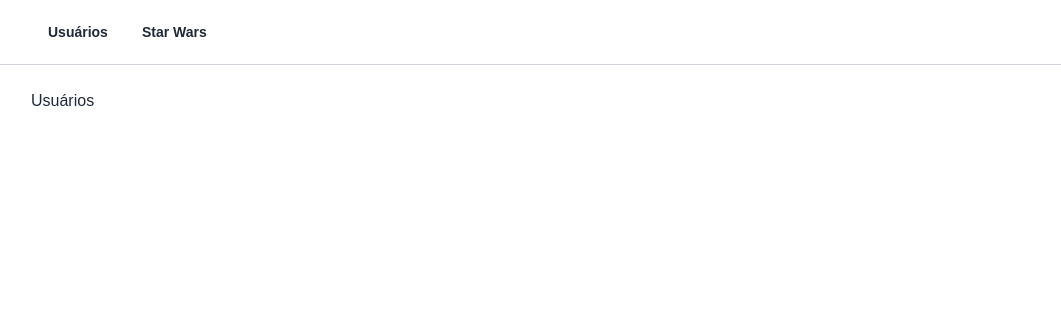
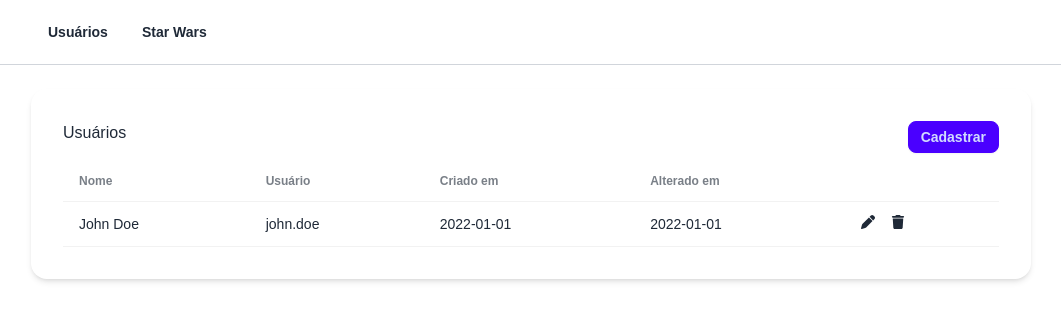
Before and after one commit to wesleyalves-dev/comunica-in, a Next.js app in the folder frontend/: page /usuarios in a window 1280 px wide. Shown: the top 320 px of the page, without its empty margins (109-1170 px from the left). Built offline with nearby package versions, Linux system fonts and the light colour scheme.

Commit message:
refactor: criada tabela de usuários

```diff
--- a/frontend/package.json
+++ b/frontend/package.json
@@ -15,7 +15,8 @@
     "daisyui": "^4.12.23",
     "next": "15.1.6",
     "react": "^19.0.0",
-    "react-dom": "^19.0.0"
+    "react-dom": "^19.0.0",
+    "react-icons": "^5.4.0"
   },
   "devDependencies": {
     "@eslint/eslintrc": "^3",
--- /dev/null
+++ b/frontend/src/app/(private)/usuarios/components/index.ts
@@ -0,0 +1 @@
+export { UserTableRow } from "./user-table-row";
--- /dev/null
+++ b/frontend/src/app/(private)/usuarios/components/user-table-row.tsx
@@ -0,0 +1,30 @@
+import { FaPen, FaTrash } from "react-icons/fa6";
+
+import type { User } from "@/services/user";
+
+interface UserTableRow {
+  user: User;
+}
+
+export function UserTableRow({ user }: UserTableRow) {
+  return (
+    <tr>
+      <td>{user.name}</td>
+      <td>{user.username}</td>
+      <td>{user.createdAtFormatted}</td>
+      <td>{user.updatedAtFormatted}</td>
+      <td className="flex flex-row gap-4">
+        <div className="dui-tooltip" data-tip="Editar">
+          <button>
+            <FaPen />
+          </button>
+        </div>
+        <div className="dui-tooltip" data-tip="Excluir">
+          <button>
+            <FaTrash />
+          </button>
+        </div>
+      </td>
+    </tr>
+  );
+}
--- a/frontend/src/app/(private)/usuarios/page.tsx
+++ b/frontend/src/app/(private)/usuarios/page.tsx
@@ -1,3 +1,46 @@
+import { UserTableRow } from "./components";
+
 export default function Usuarios() {
-  return <h1>Usuários</h1>;
+  const users = [
+    {
+      id: "1",
+      name: "John Doe",
+      username: "john.doe",
+      createdAt: new Date("2022-01-01").toISOString(),
+      updatedAt: new Date("2022-01-01").toISOString(),
+      createdAtFormatted: "2022-01-01",
+      updatedAtFormatted: "2022-01-01",
+    },
+  ];
+
+  return (
+    <div>
+      <div className="dui-card shadow-md">
+        <div className="dui-card-body">
+          <div>
+            <h1 className="inline">Usuários</h1>
+            <button className="dui-btn dui-btn-sm float-end dui-btn-primary">
+              Cadastrar
+            </button>
+          </div>
+          <table className="dui-table">
+            <thead>
+              <tr>
+                <th>Nome</th>
+                <th>Usuário</th>
+                <th>Criado em</th>
+                <th>Alterado em</th>
+                <th />
+              </tr>
+            </thead>
+            <tbody>
+              {users.map((user) => (
+                <UserTableRow key={user.id} user={user} />
+              ))}
+            </tbody>
+          </table>
+        </div>
+      </div>
+    </div>
+  );
 }
--- /dev/null
+++ b/frontend/src/services/user.ts
@@ -0,0 +1,12 @@
+export interface UserRaw {
+  id: string;
+  name: string;
+  username: string;
+  createdAt: string;
+  updatedAt: string;
+}
+
+export interface User extends UserRaw {
+  createdAtFormatted: string;
+  updatedAtFormatted: string;
+}
```
Also changed, not shown: 1 other file (tests, documents, lock files or other folders).
